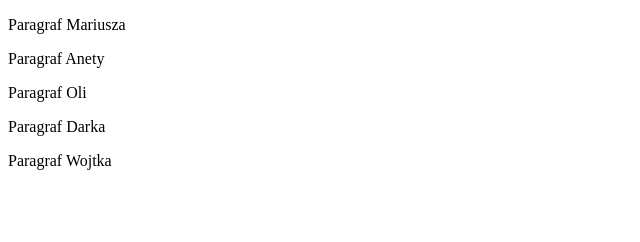
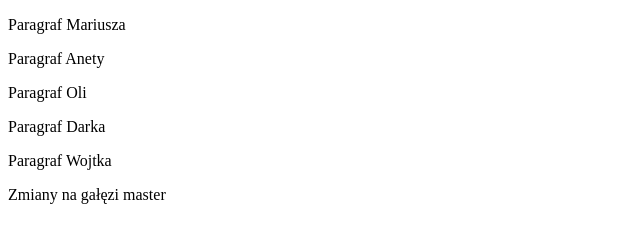
Before and after one commit to darekkoo/darekkoo.github.io, a plain HTML site: page index.html in a window 1280 px wide. Shown: the whole page, without its empty margins (0-640 px from the left). Drawn offline with Linux system fonts and the light colour scheme.

Commit message:
Dodano paragraf na gałęzi master

```diff
--- a/index.html
+++ b/index.html
@@ -10,5 +10,7 @@
     <p>Paragraf Oli</p>
     <p> Paragraf Darka</p>
     <p>Paragraf Wojtka</p>
+
+    <p>Zmiany na gałęzi master</p>
 </body>
 </html>
```
